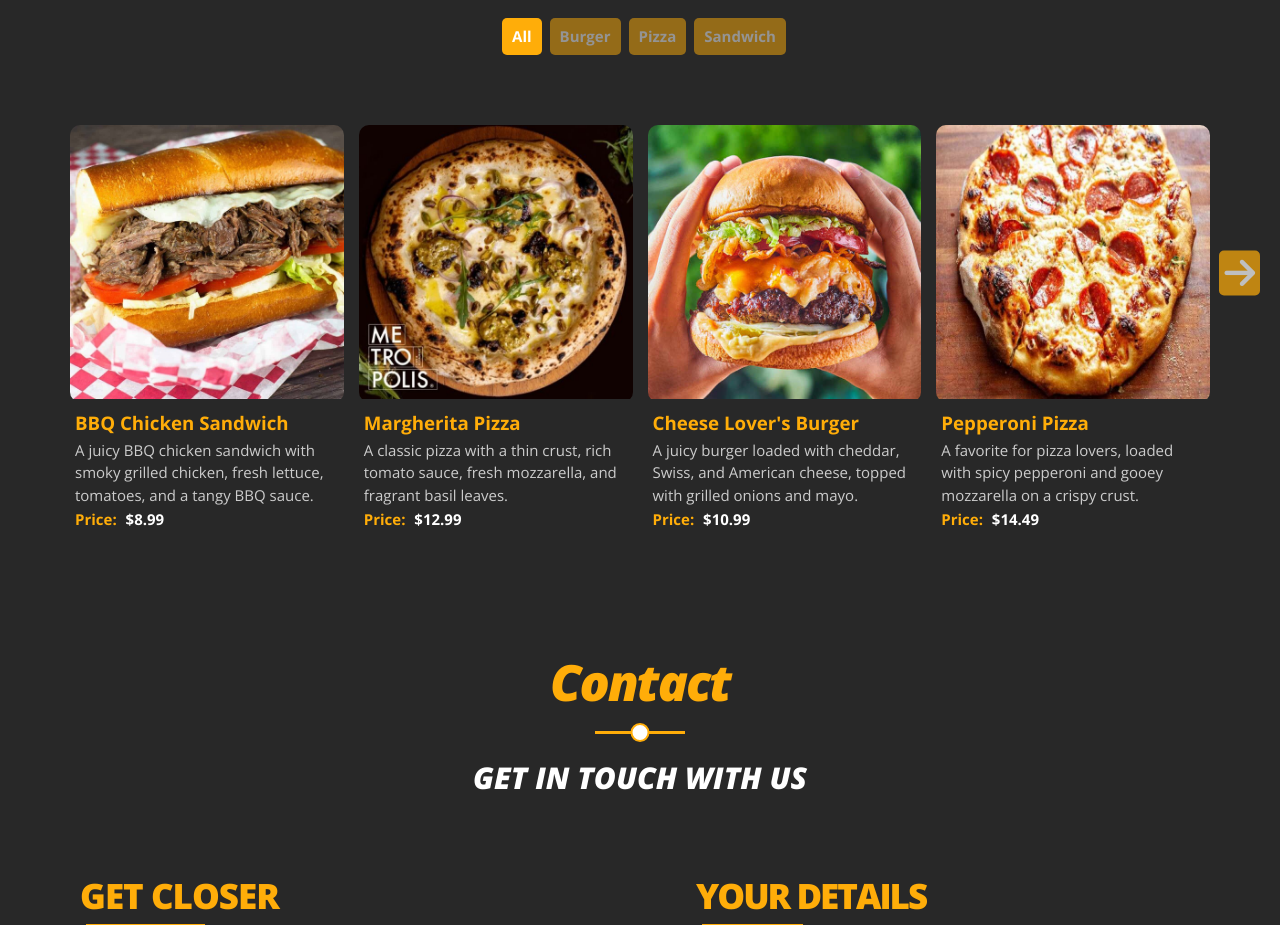
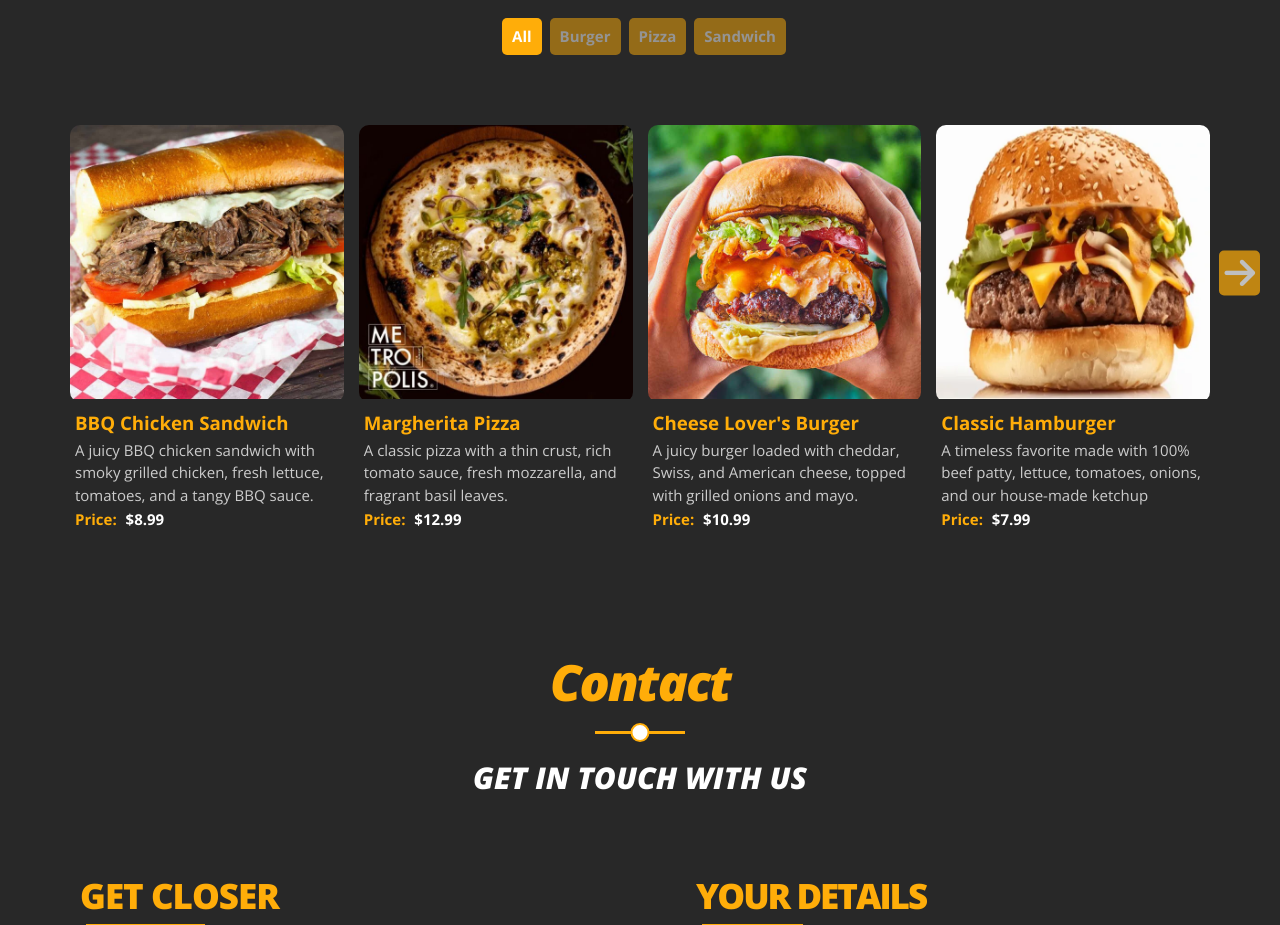
Before and after one commit to BelalNageb/3mNajeb-Burger, a plain HTML site: page index.html in a window 1280 px wide. Shown: the part 1700-2625 px from the top of the page. Drawn offline with nearby package versions, Linux system fonts and the light colour scheme.

```diff
--- a/index.html
+++ b/index.html
@@ -182,22 +182,6 @@
                 topped with grilled onions and mayo.
               </p>
               <h4 class="price">Price: <span>$10.99</span></h4>
-            </div>
-          </div>
-          <div class="product-box" data-category="pizza">
-            <div class="product-img">
-              <img
-                src="Imgs/Pizza-menu/__opt__aboutcom__coeus__resource.jpg"
-                alt=""
-              />
-            </div>
-            <div class="product-description">
-              <h3>Pepperoni Pizza</h3>
-              <p>
-                A favorite for pizza lovers, loaded with spicy pepperoni and
-                gooey mozzarella on a crispy crust.
-              </p>
-              <h4 class="price">Price: <span>$14.49</span></h4>
             </div>
           </div>
           <div class="product-box" data-category="burger">
```
Also changed, not shown: Imgs/Pizza-menu/__opt__aboutcom__coeus__resource.jpg (deleted).
